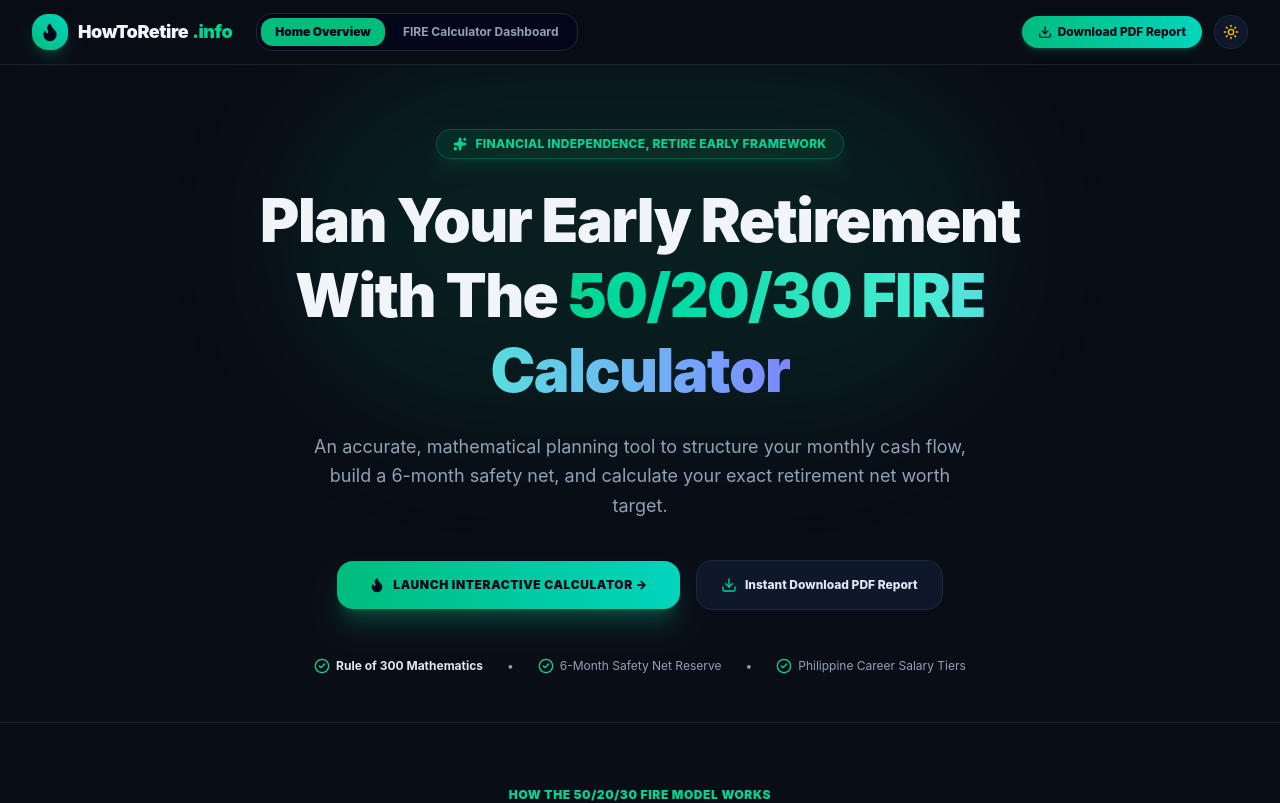
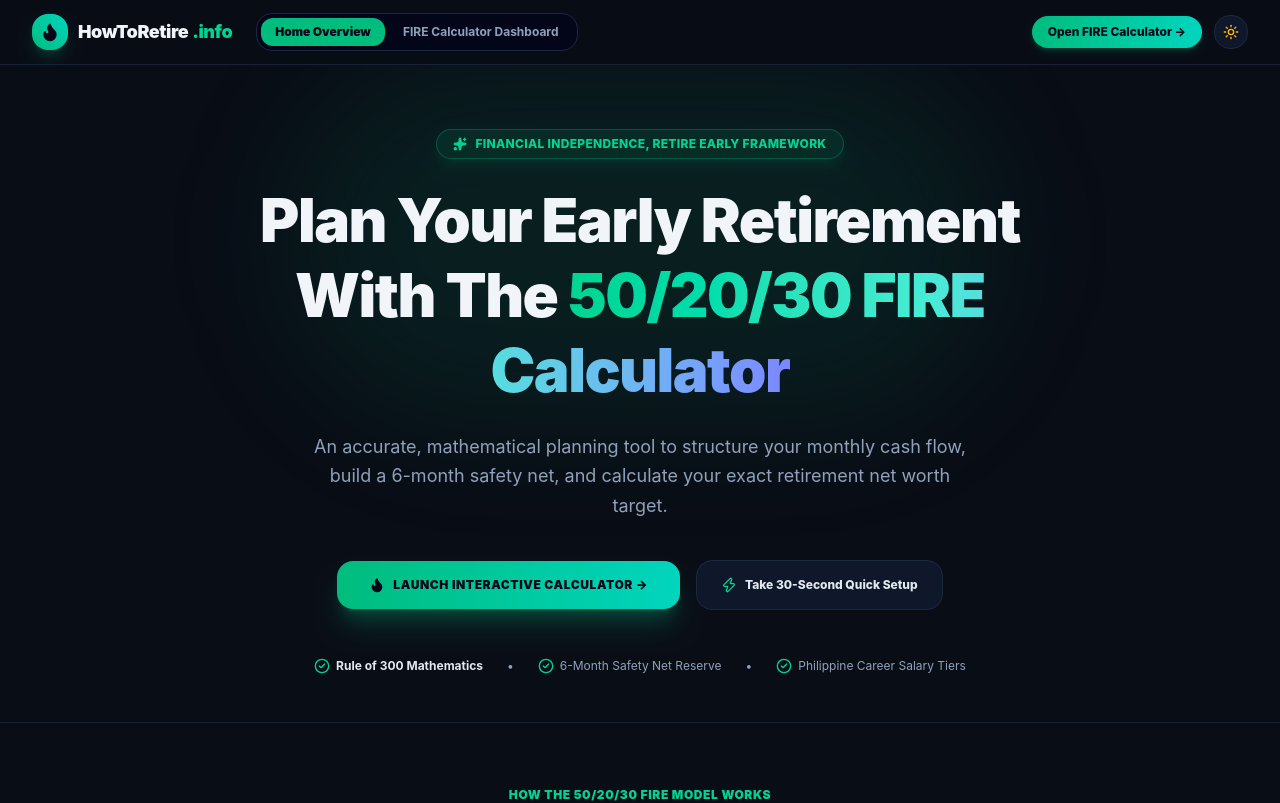
Before and after one commit to bryllemontesclaros/fire-calculator, a React (Vite) app: page / in a window 1280 px wide. Shown: the top 803 px of the page. Built offline with nearby package versions, Linux system fonts and the light colour scheme.

Commit message:
Refine CTAs for optimal conversion between Home and Calculator pages

```diff
--- a/src/App.jsx
+++ b/src/App.jsx
@@ -77,7 +77,7 @@ const FAQS = [
 export default function App() {
   const [isDark, setIsDark] = useState(true);
 
-  // Multi-page Navigation State
+  // Multi-page Navigation State ('landing' vs 'calculator')
   const [currentPage, setCurrentPage] = useState('landing');
 
   // Quick Setup Wizard Modal State
@@ -202,7 +202,7 @@ Monthly Take-Home: ${formatCurrency(safeIncome)} (Annual: ${formatCurrency(annua
     .subtitle { font-size: 12px; color: #059669; font-weight: 700; }
     .kpi-grid { display: grid; grid-template-columns: repeat(2, 1fr); gap: 16px; margin-bottom: 24px; }
     .kpi-card { background: #f0fdf4; border: 1px solid #bbf7d0; border-radius: 12px; padding: 16px; }
-    .kpi-label { font-size: 11px; font-weight: 700; text-transform: uppercase; color: #047857; }
+    .kpi-label { font-size: 11px; font-weight: 700; text-transform: uppercase; color: #64748b; }
     .kpi-value { font-size: 24px; font-weight: 800; color: #0f172a; margin-top: 4px; }
     .kpi-value-green { color: #059669; }
     .table { width: 100%; border-collapse: collapse; margin-bottom: 24px; }
@@ -354,15 +354,23 @@ Monthly Take-Home: ${formatCurrency(safeIncome)} (Annual: ${formatCurrency(annua
           </div>
 
           <div className="flex items-center gap-3">
-            {/* INSTANT DIRECT PDF DOWNLOAD BUTTON */}
+            {currentPage === 'landing' ? (
+              <button
+                onClick={() => setCurrentPage('calculator')}
+                className="px-4 py-2 rounded-2xl text-xs font-extrabold bg-gradient-to-r from-emerald-500 to-teal-400 hover:from-emerald-400 hover:to-teal-300 text-slate-950 transition-all shadow-md shadow-emerald-500/20 flex items-center gap-1.5 active:scale-95"
+              >
+                Open FIRE Calculator →
+              </button>
+            ) : (
               <button
                 onClick={handlePrintPDF}
                 className="px-4 py-2 rounded-2xl text-xs font-extrabold bg-gradient-to-r from-emerald-500 to-teal-400 hover:from-emerald-400 hover:to-teal-300 text-slate-950 transition-all shadow-md shadow-emerald-500/20 flex items-center gap-1.5 active:scale-95"
-              title="Download & Print 1-Page PDF Strategy Document"
+                title="Download 1-Page PDF Strategy Document"
               >
                 <Download className="w-3.5 h-3.5" />
                 Download PDF Report
               </button>
+            )}
 
             <button
               onClick={() => setIsDark(!isDark)}
@@ -415,11 +423,14 @@ Monthly Take-Home: ${formatCurrency(safeIncome)} (Annual: ${formatCurrency(annua
                 </button>
 
                 <button
-                  onClick={handlePrintPDF}
+                  onClick={() => {
+                    setOnboardingStep(1);
+                    setShowWizardModal(true);
+                  }}
                   className="w-full sm:w-auto px-6 py-4 rounded-2xl bg-slate-900 hover:bg-slate-800 border border-slate-800 text-slate-200 font-extrabold text-xs transition-all flex items-center justify-center gap-2"
                 >
-                  <Download className="w-4 h-4 text-emerald-400" />
-                  Instant Download PDF Report
+                  <Zap className="w-4 h-4 text-emerald-400" />
+                  Take 30-Second Quick Setup
                 </button>
               </div>
 
```
Lines whose indentation alone changed are shown as unchanged.
